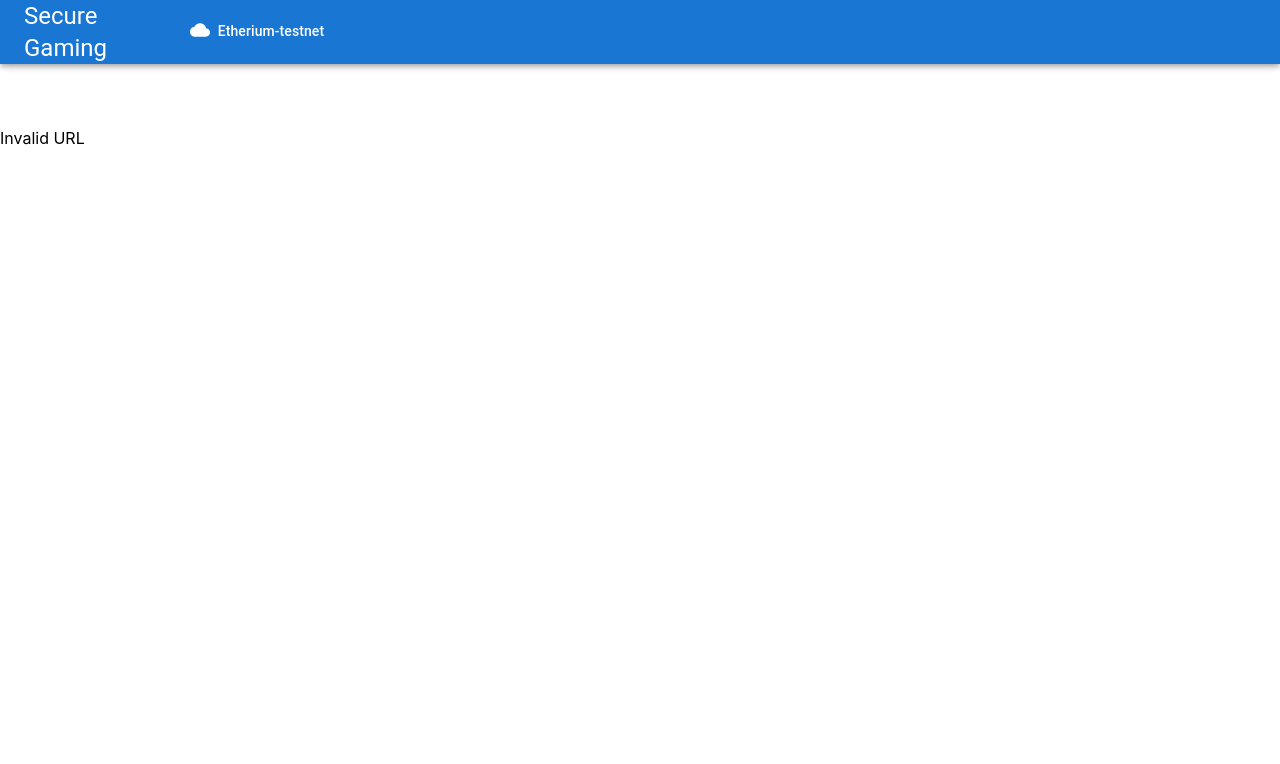
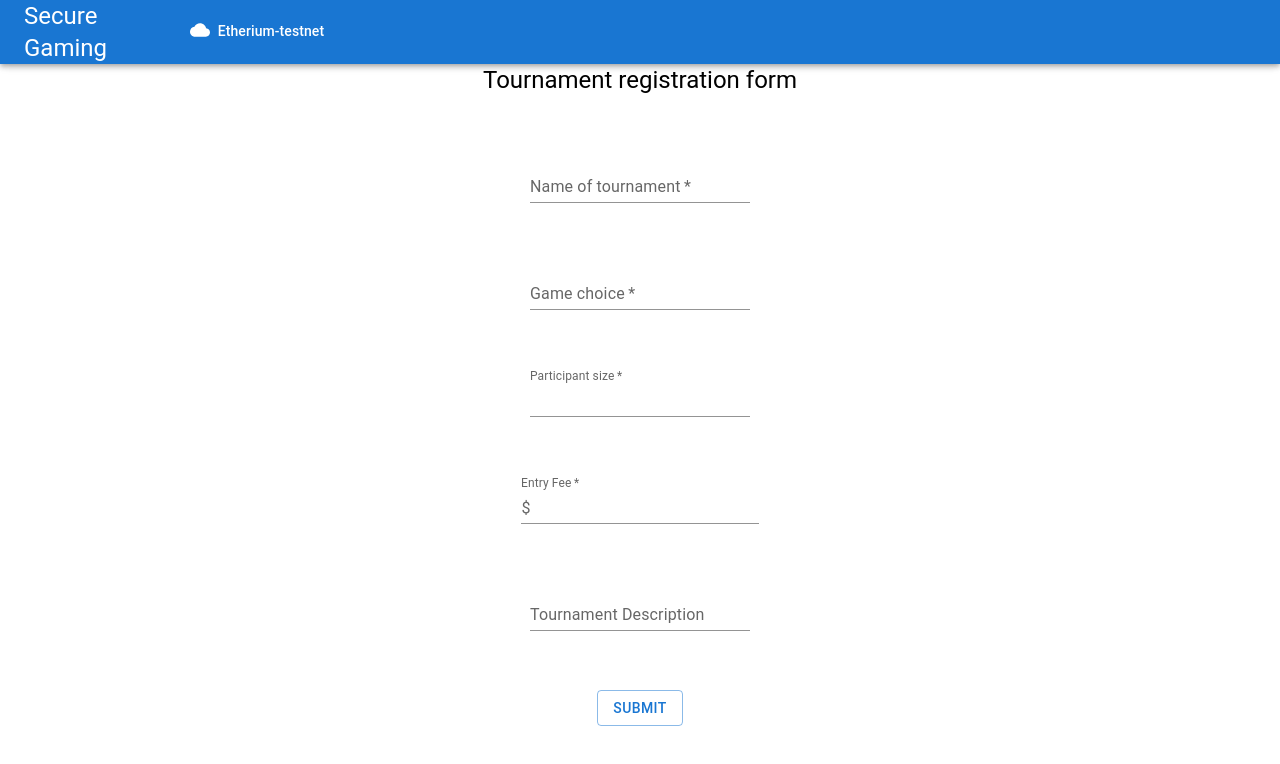
Before and after one commit to nathanclough/hwtx2022, a React (Create React App) app: page /tournaments/create in a window 1280 px wide. Shown: the top 764 px of the page. Built offline with nearby package versions, Linux system fonts and the light colour scheme.

Commit message:
fixed url issue

```diff
--- a/src/App.js
+++ b/src/App.js
@@ -16,7 +16,7 @@ function App() {
       <div className='App-Page'>
         <Routes>
           <Route path="/" element={<Home/>} />
-          <Route path="/tournamnents/create" element={<CreateTourn/>} />
+          <Route path="/tournaments/create" element={<CreateTourn/>} />
           <Route path="*" element={<div className='App-Page'>Invalid URL</div>}/>
         </Routes>
       </div>
```
